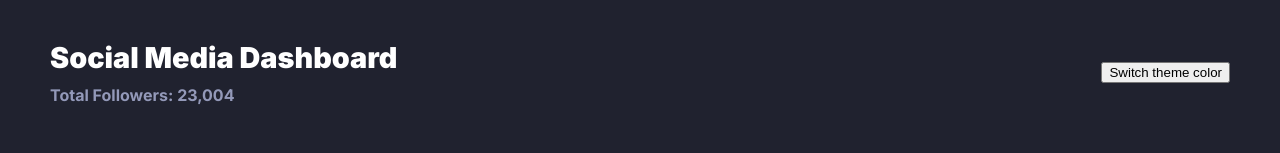
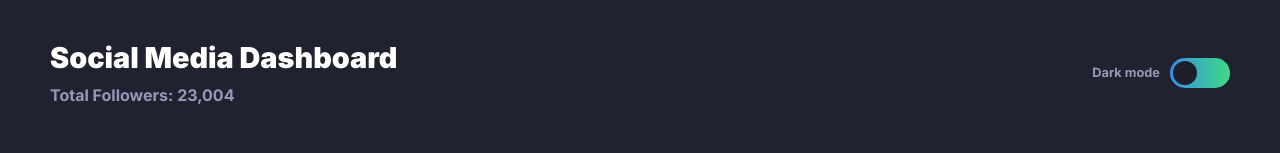
Before and after one commit to NicolasJacquet/social-media-dashboard, a React (Create React App) app: page / in a window 1280 px wide. Shown: the top 153 px of the page. Built offline with nearby package versions, Linux system fonts and the light colour scheme.

Commit message:
customize color-switcher

```diff
--- /dev/null
+++ b/src/assets/styles/color-switcher.module.scss
@@ -0,0 +1,68 @@
+@import "variables";
+
+$switcher-base-size: 30px;
+$bubble-border-size: ($switcher-base-size / 100) * 20;
+
+.switchContainer {
+    display: flex;
+    justify-content: space-between;
+    align-items: center;
+}
+
+.input {
+    position: absolute;
+    left: -9999px;
+}
+
+.label {
+    position: relative;
+    width: $switcher-base-size * 2;
+    height: $switcher-base-size;
+    border-radius: $switcher-base-size * 2;
+    cursor: pointer;
+    text-indent: -9999px;
+    font-size: 0.5rem;
+    display: block;
+
+    &:after {
+        cursor: pointer;
+        top: $bubble-border-size / 2;
+        left: $bubble-border-size / 2;
+        position: absolute;
+        display: block;
+        content: "";
+        width: $switcher-base-size - $bubble-border-size;
+        height: $switcher-base-size - $bubble-border-size;
+        border-radius: $switcher-base-size * 2;
+        transition: transform $theme-transition;
+    }
+
+    &.dark {
+        background: rgb(55, 143, 230);
+        background: linear-gradient(
+            90deg,
+            rgba(55, 143, 230, 1) 0%,
+            rgba(62, 218, 130, 1) 100%
+        );
+
+        &:after {
+            background: $dark-main-background-color;
+        }
+    }
+
+    &.light {
+        background: #aeb2cb;
+
+        &:after {
+            transform: translateX($switcher-base-size);
+            background: $light-main-background-color;
+        }
+    }
+}
+
+.text {
+    color: $text-color;
+    font-size: 0.8rem;
+    font-weight: 700;
+    margin: 0 10px 0 0;
+}
--- a/src/components/color-switcher.jsx
+++ b/src/components/color-switcher.jsx
@@ -1,15 +1,40 @@
 import React from "react";
-import { useDispatch } from "react-redux";
+import classnames from "classnames";
+import { useDispatch, useSelector } from "react-redux";
 import { switchThemeColor } from "./../redux";
+import css from "./../assets/styles/color-switcher.module.scss";
 
 const ColorSwitcher = () => {
     const dispatch = useDispatch();
+    const isLight = useSelector((state) => state);
 
     const onSwitch = () => {
         dispatch(switchThemeColor());
     };
 
-    return <button onClick={onSwitch}>Switch theme color</button>;
+    return (
+        <div className={css.switchContainer}>
+            <p className={css.text}>Dark mode</p>
+            <div>
+                <input
+                    id='switcher'
+                    type='checkbox'
+                    onChange={onSwitch}
+                    checked={isLight}
+                    className={css.input}
+                />
+                <label
+                    className={classnames(css.label, {
+                        [css.dark]: !isLight,
+                        [css.light]: isLight,
+                    })}
+                    htmlFor='switcher'
+                >
+                    Switch theme
+                </label>
+            </div>
+        </div>
+    );
 };
 
 export default ColorSwitcher;
```
